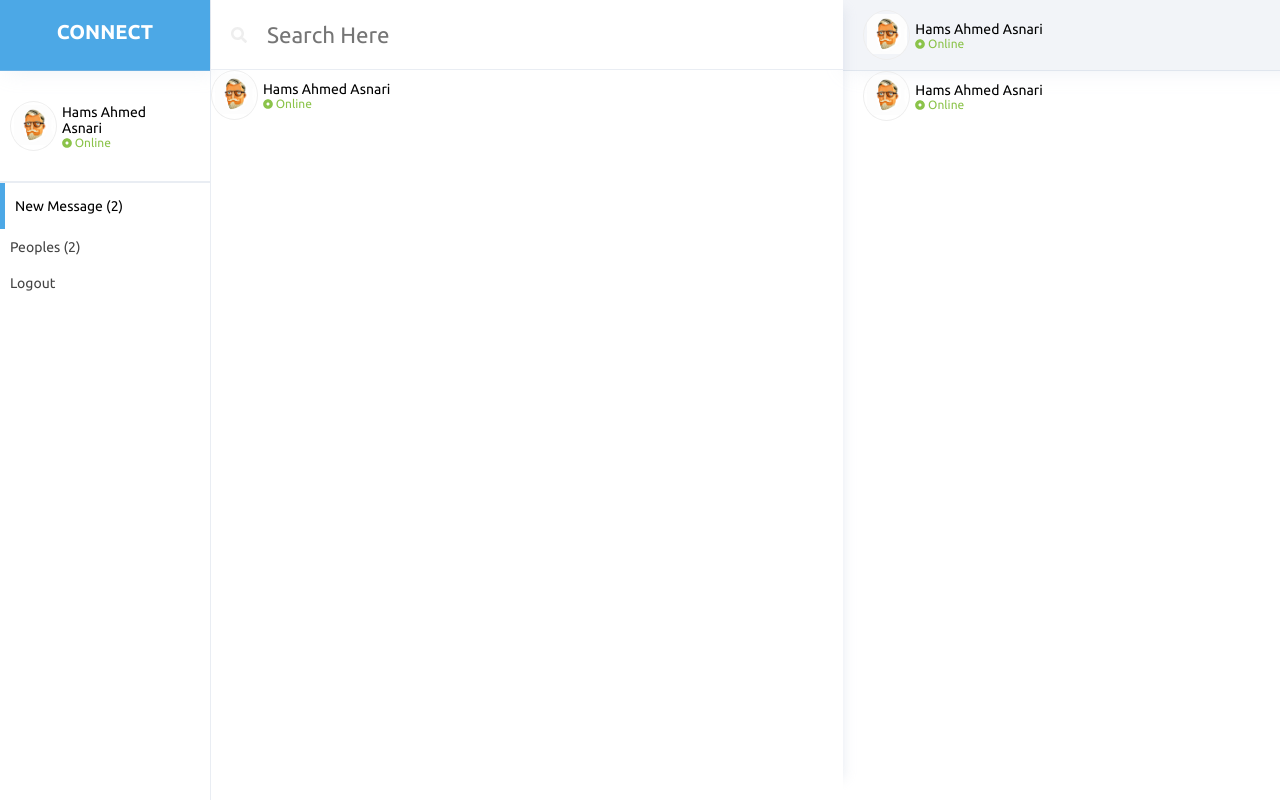
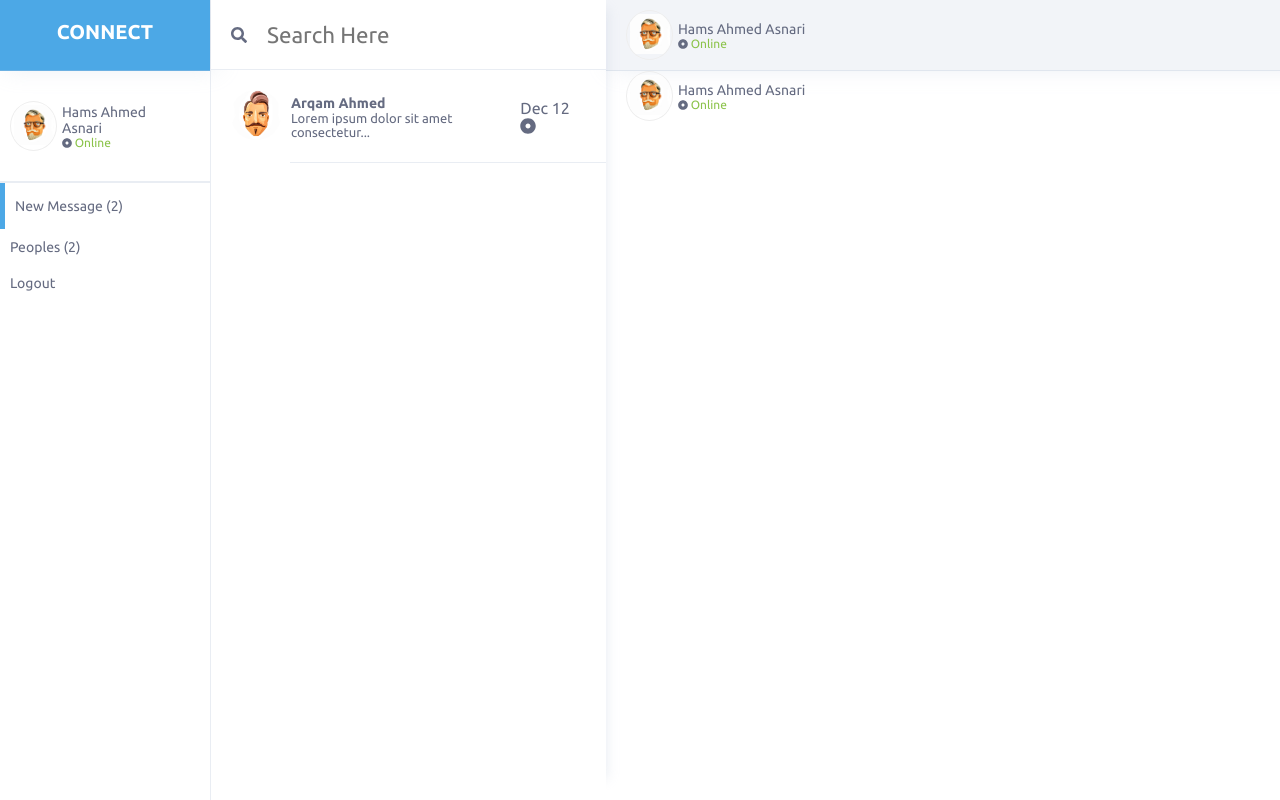
Before and after one commit to hamsahmedansari/React-Realtime-Chat, a React (Create React App) app: page / in a window 1280 px wide. Built offline with nearby package versions, Linux system fonts and the light colour scheme.

Commit message:
UPDATE: :construction: UI of Single-Message-Box

```diff
--- a/src/App.css
+++ b/src/App.css
@@ -8,6 +8,7 @@ body {
 }
 *:not(i) {
   font-family: "Ubuntu", sans-serif;
+  color: #656b81;
 }
 .flex-container {
   display: flex;
--- /dev/null
+++ b/src/components/common/messageBox/index.jsx
@@ -0,0 +1,28 @@
+import React, { Component } from "react";
+import "./style.scss";
+
+class MessageBox extends Component {
+  constructor(props) {
+    super(props);
+    this.state = {};
+  }
+  render() {
+    return (
+      <div className="messageBox flex-container">
+        <div className="item">
+          <img src="/assets/images/3.jpeg" alt="" />
+        </div>
+        <div className="item">
+          <h4>Arqam Ahmed</h4>
+          <p>Lorem ipsum dolor sit amet consectetur...</p>
+        </div>
+        <div className="item">
+          <p>Dec 12</p>
+          <i className="fas fa-dot-circle" />
+        </div>
+      </div>
+    );
+  }
+}
+
+export default MessageBox;
--- /dev/null
+++ b/src/components/common/messageBox/style.scss
@@ -0,0 +1,61 @@
+.messageBox {
+  flex-direction: row;
+  flex-wrap: wrap;
+  align-items: center;
+  justify-content: space-around;
+  padding: 20px;
+  position: relative;
+  &.active {
+    > :nth-child(2) {
+      h4 {
+        font-size: 17px;
+      }
+    }
+  }
+  //   height: 80px;
+  > div {
+    &.active {
+      &.active {
+        h4 {
+          font-size: 30px;
+        }
+      }
+      h4 {
+        font-size: 30px;
+      }
+    }
+    // width: 100%;
+    height: 100%;
+  }
+  > :nth-child(1) {
+    border-radius: 100%;
+    margin-right: 10px;
+    img {
+      width: 50px;
+      border-radius: 100%;
+    }
+  }
+  > :nth-child(2) {
+    width: 60%;
+    flex-grow: 1;
+    h4 {
+      font-size: 14px;
+      transition: all 0.3s ease-in-out;
+    }
+    p {
+      font-size: 13px;
+    }
+  }
+  > :nth-child(3) {
+    flex-grow: 1;
+  }
+}
+
+.messageBox::before {
+  content: "";
+  position: absolute;
+  width: 80%;
+  border-bottom: 1px solid rgba(183, 195, 214, 0.3);
+  bottom: 0;
+  right: 0;
+}
--- a/src/components/home/index.jsx
+++ b/src/components/home/index.jsx
@@ -2,6 +2,7 @@ import React, { Component } from "react";
 // import Login from "../login";
 import "./style.scss";
 import Profile from "../common/profile";
+import MessageBox from "../common/messageBox";
 class Home extends Component {
   constructor(props) {
     super(props);
@@ -55,7 +56,7 @@ class Home extends Component {
               </div>
               {/* Profile */}
               <div className="item">
-                <Profile />
+                <MessageBox />
               </div>
             </div>
           </div>
--- a/src/components/home/style.scss
+++ b/src/components/home/style.scss
@@ -86,7 +86,7 @@
       }
     }
     > :nth-child(2) {
-      flex-grow: 1;
+      flex-grow: 0;
       box-shadow: 16px -6px 11px -15px rgba(183, 195, 214, 0.3);
       > div {
         // column-2
@@ -119,7 +119,7 @@
       }
     }
     > :nth-child(3) {
-      flex-grow: 1;
+      flex-grow: 2;
       > div {
         // column-3
         > :nth-child(1) {
```
